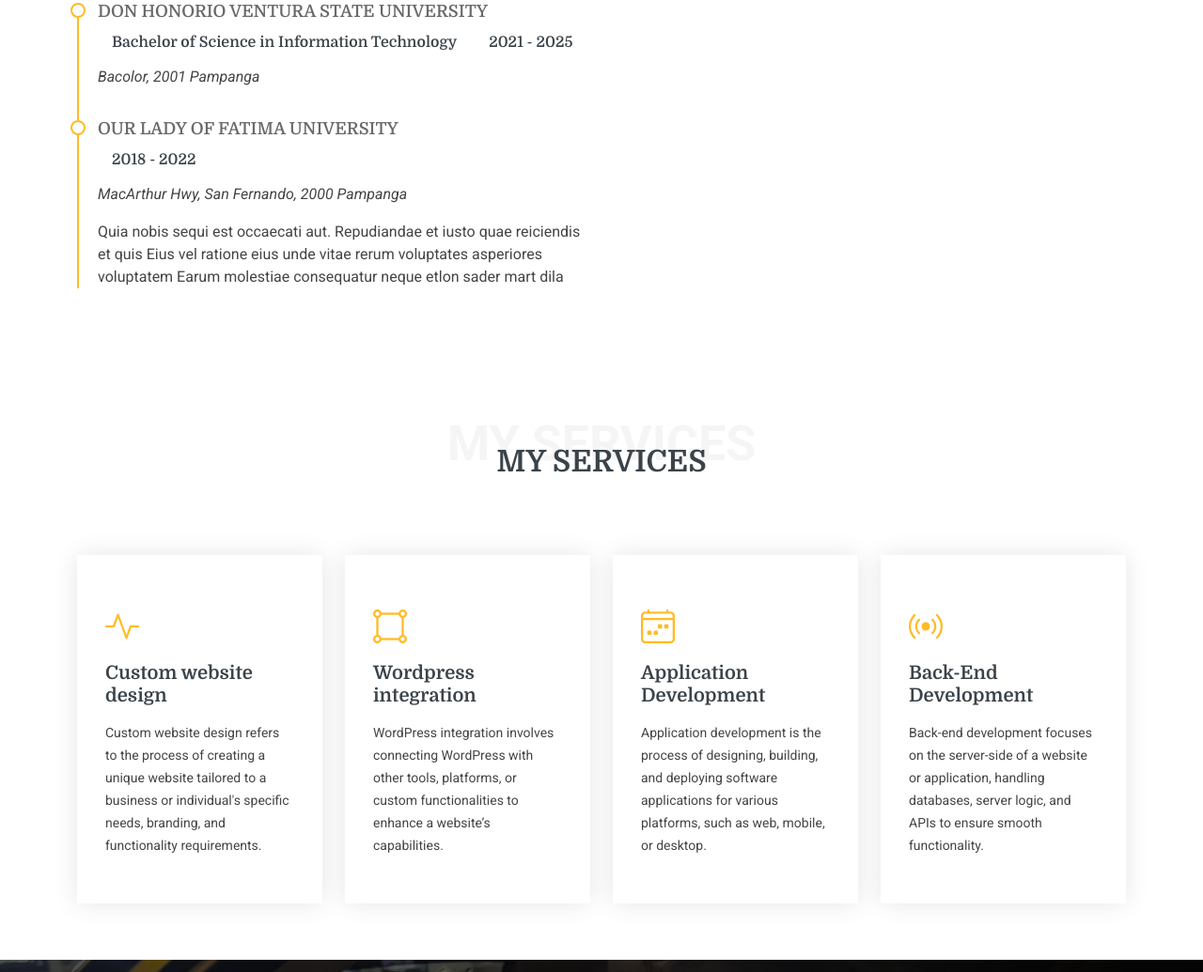
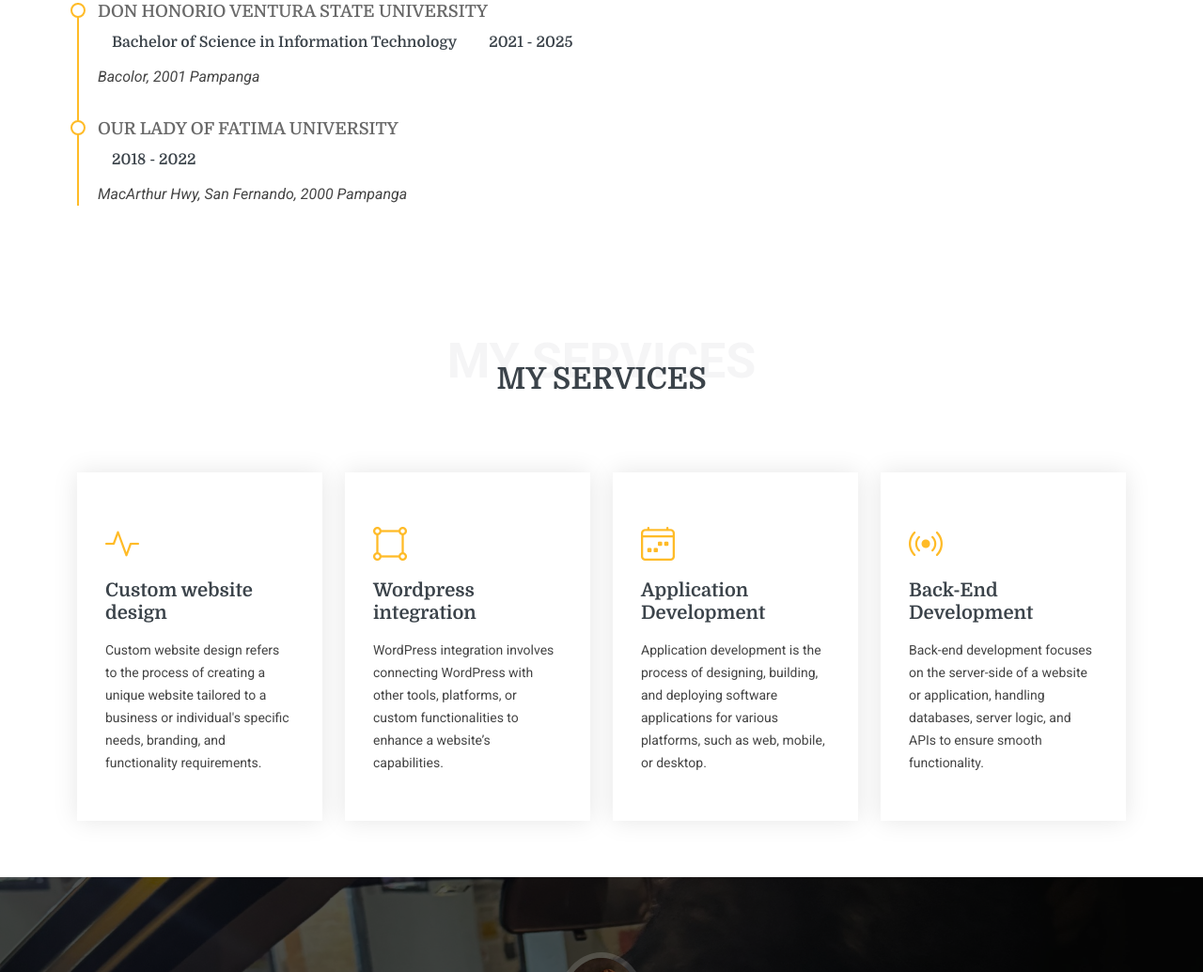
Before and after one commit to noellemrtnn/noellemrtnn.github.io, a plain HTML site: page index.html in a window 1280 px wide. Shown: the part 2219-3254 px from the top of the page at 94% size. Drawn offline with Linux system fonts and the light colour scheme.

Commit message:
FINAL PORTFOLIO

```diff
--- a/index.html
+++ b/index.html
@@ -201,7 +201,7 @@
               <h4>Our Lady of Fatima University</h4>
               <h5>2018 - 2022</h5>
               <p><em>MacArthur Hwy, San Fernando, 2000 Pampanga</em></p>
-              <p>Quia nobis sequi est occaecati aut. Repudiandae et iusto quae reiciendis et quis Eius vel ratione eius unde vitae rerum voluptates asperiores voluptatem Earum molestiae consequatur neque etlon sader mart dila</p>
+              <p></p>
             </div><!-- Edn Resume Item -->
 
           </div>
```
